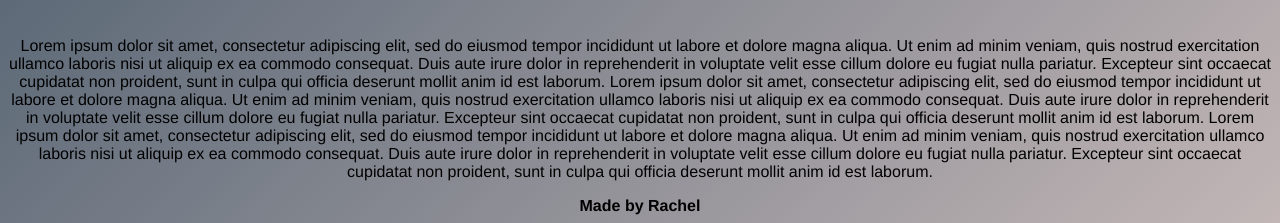
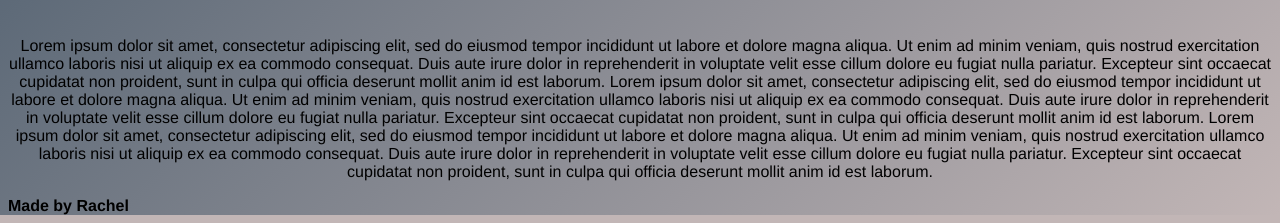
Before and after one commit to rpeter8179/project-1, a plain HTML site: page index.html in a window 1280 px wide. Shown: the part 647-870 px from the top of the page. Drawn offline with Linux system fonts and the light colour scheme.

Commit message:
commit on 'master'

```diff
--- a/style.css
+++ b/style.css
@@ -59,3 +59,8 @@ position: relative;
 width: 60%;
 
   }
+
+
+footer {
+  float: left;
+}
```
